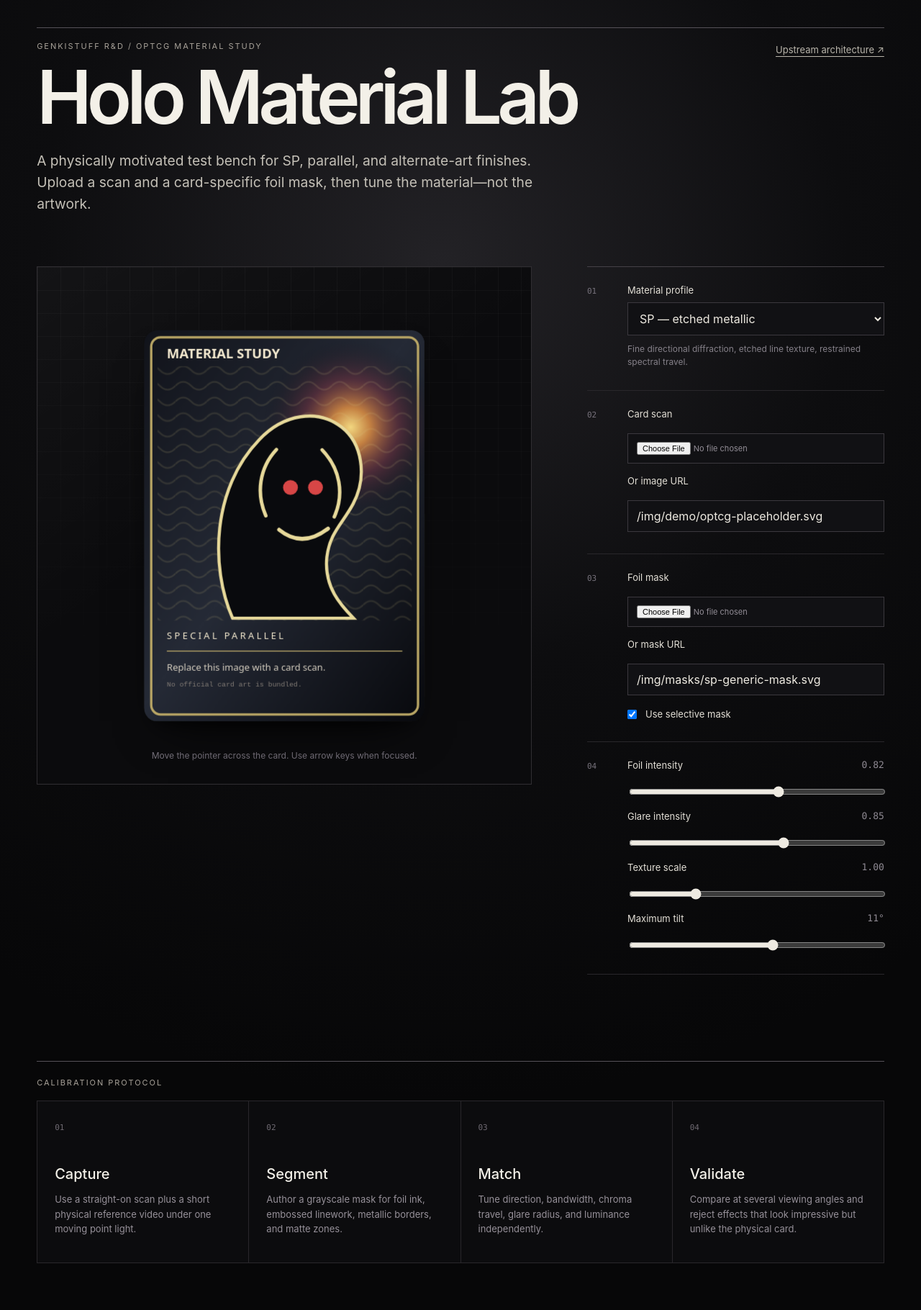
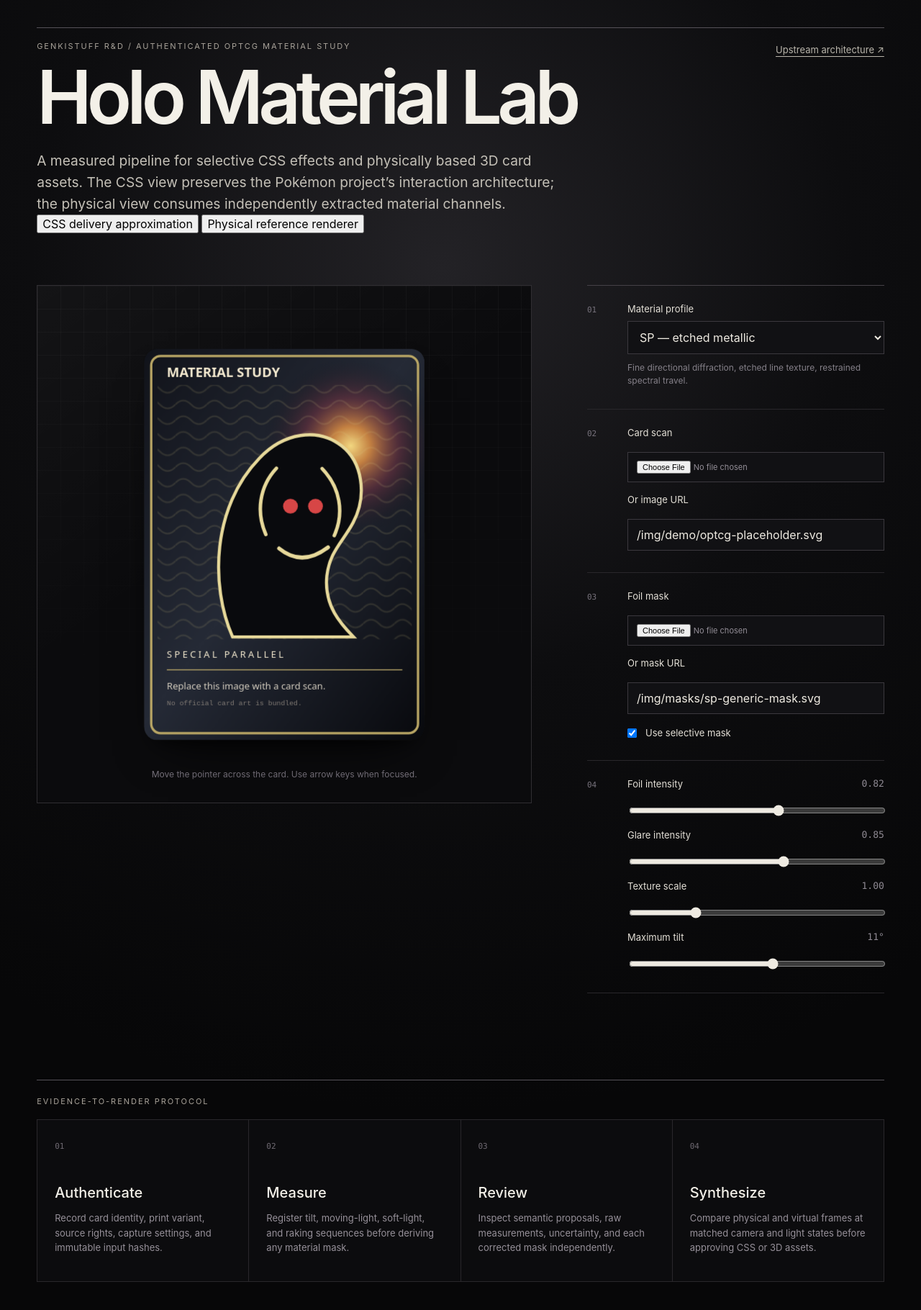
Before and after one commit to ericsngyun/optcgtools, a Svelte app: page / in a window 1280 px wide. Shown: the top 1820 px of the page at 72% size. Built offline with nearby package versions, Linux system fonts and the light colour scheme.

Commit message:
integrate physical research renderer

```diff
--- a/src/App.svelte
+++ b/src/App.svelte
@@ -1,7 +1,11 @@
 <script>
   import HoloCard from "./lib/components/HoloCard.svelte";
+  import ResearchRenderer from "./lib/components/ResearchRenderer.svelte";
   import { finishes } from "./lib/data/finishes.js";
+  import { DEFAULT_RESEARCH_PROFILE } from "./lib/research/profile.js";
 
+  let view = "css";
+  let researchProfile = DEFAULT_RESEARCH_PROFILE;
   let finish = "sp-etched";
   let image = "/img/demo/optcg-placeholder.svg";
   let mask = "/img/masks/sp-generic-mask.svg";
@@ -34,18 +38,19 @@
 <svelte:head>
   <meta
     name="description"
-    content="A material calibration lab for One Piece Card Game SP and alternate-art holofoil effects."
+    content="Authenticated physical-card material extraction and accurate OPTCG web/3D holo simulation lab."
   />
 </svelte:head>
 
 <main>
   <header class="masthead">
     <div>
-      <p class="eyebrow">GenkiStuff R&amp;D / OPTCG material study</p>
+      <p class="eyebrow">GenkiStuff R&amp;D / authenticated OPTCG material study</p>
       <h1>Holo Material Lab</h1>
       <p class="lede">
-        A physically motivated test bench for SP, parallel, and alternate-art finishes. Upload a scan
-        and a card-specific foil mask, then tune the material—not the artwork.
+        A measured pipeline for selective CSS effects and physically based 3D card assets. The CSS
+        view preserves the Pokémon project’s interaction architecture; the physical view consumes
+        independently extracted material channels.
       </p>
     </div>
     <a href="https://github.com/simeydotme/pokemon-cards-css" rel="noreferrer">
@@ -53,6 +58,16 @@
     </a>
   </header>
 
+  <nav class="lab-tabs" aria-label="Renderer mode">
+    <button class:active={view === "css"} type="button" on:click={() => (view = "css")}>
+      CSS delivery approximation
+    </button>
+    <button class:active={view === "physical"} type="button" on:click={() => (view = "physical")}>
+      Physical reference renderer
+    </button>
+  </nav>
+
+  {#if view === "css"}
     <section class="workspace">
       <div class="stage" aria-label="Interactive holo card preview">
         <HoloCard
@@ -118,14 +133,17 @@
         </div>
       </aside>
     </section>
+  {:else}
+    <ResearchRenderer bind:profile={researchProfile} />
+  {/if}
 
   <section class="method">
-    <p class="eyebrow">Calibration protocol</p>
+    <p class="eyebrow">Evidence-to-render protocol</p>
     <div class="method-grid">
-      <article><strong>01</strong><h2>Capture</h2><p>Use a straight-on scan plus a short physical reference video under one moving point light.</p></article>
-      <article><strong>02</strong><h2>Segment</h2><p>Author a grayscale mask for foil ink, embossed linework, metallic borders, and matte zones.</p></article>
-      <article><strong>03</strong><h2>Match</h2><p>Tune direction, bandwidth, chroma travel, glare radius, and luminance independently.</p></article>
-      <article><strong>04</strong><h2>Validate</h2><p>Compare at several viewing angles and reject effects that look impressive but unlike the physical card.</p></article>
+      <article><strong>01</strong><h2>Authenticate</h2><p>Record card identity, print variant, source rights, capture settings, and immutable input hashes.</p></article>
+      <article><strong>02</strong><h2>Measure</h2><p>Register tilt, moving-light, soft-light, and raking sequences before deriving any material mask.</p></article>
+      <article><strong>03</strong><h2>Review</h2><p>Inspect semantic proposals, raw measurements, uncertainty, and each corrected mask independently.</p></article>
+      <article><strong>04</strong><h2>Synthesize</h2><p>Compare physical and virtual frames at matched camera and light states before approving CSS or 3D assets.</p></article>
     </div>
   </section>
 </main>
```
Lines whose indentation alone changed are shown as unchanged.
